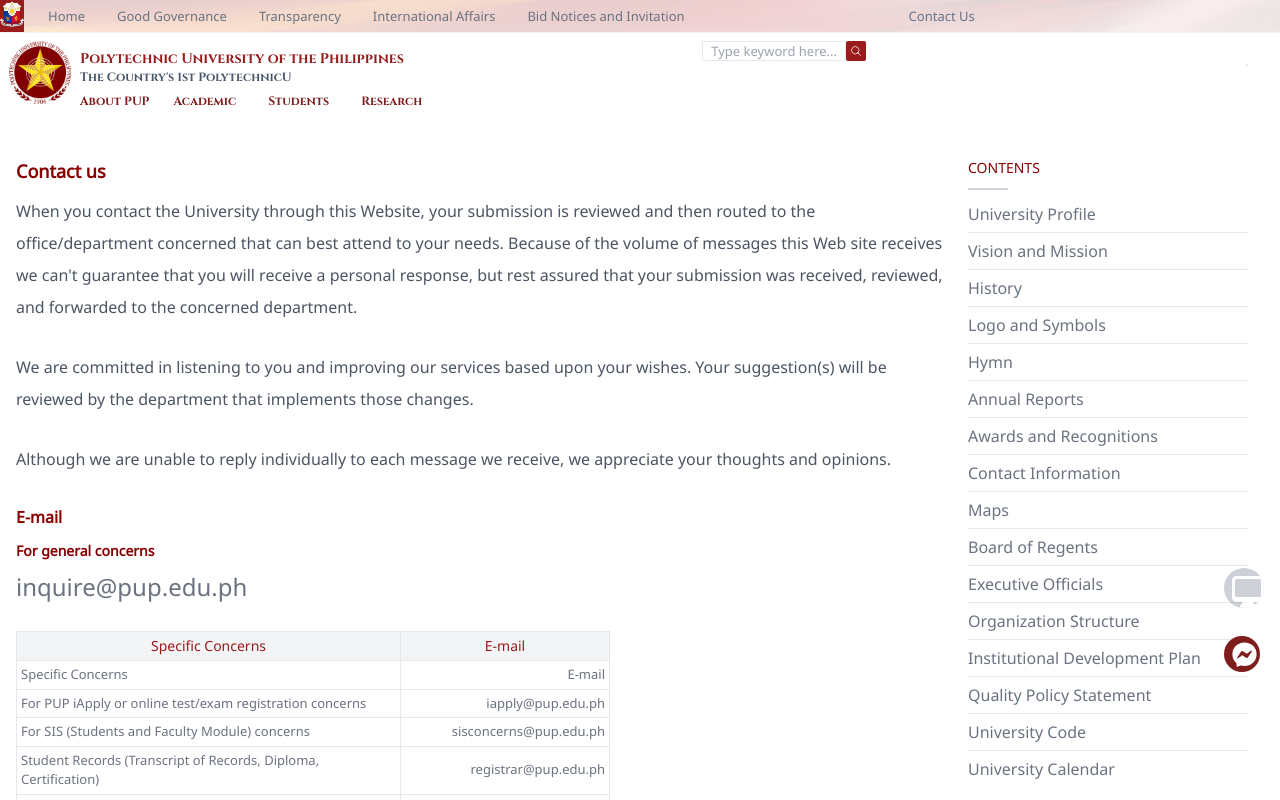
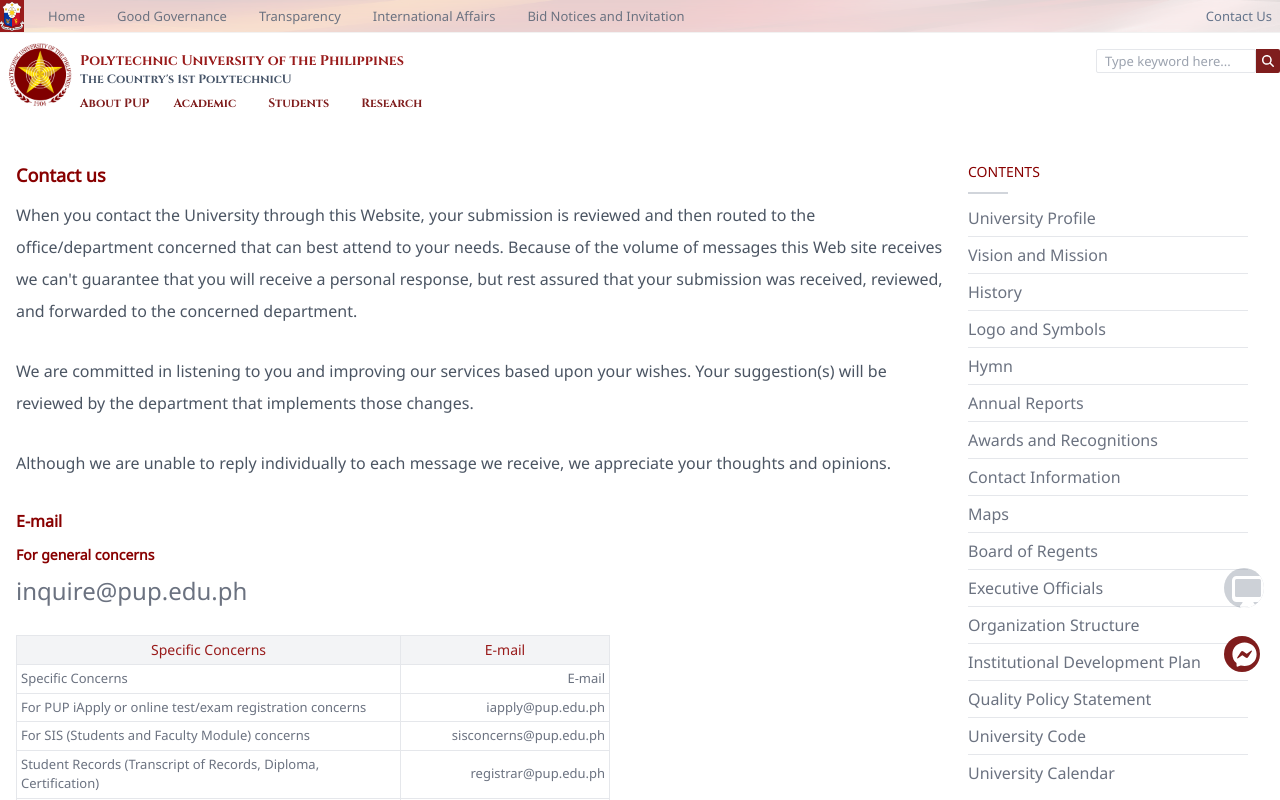
Before and after one commit to chelseyseb/firstProject, a Next.js app: page /contactus in a window 1280 px wide. Shown: the top 800 px of the page. Built offline with nearby package versions, Linux system fonts and the light colour scheme.

Commit message:
navbar fix

```diff
--- a/src/components/fab/index.js
+++ b/src/components/fab/index.js
@@ -125,7 +125,7 @@
                         </React.Fragment>
                       ))}
                     </div>
-                  </div><div onClick={handleClickOutside} className="static fixed inset-0 bg-black -z-10 opacity-80"></div>
+                  </div><div onClick={handleClickOutside} className="static fixed inset-0 bg-black opacity-90 backdrop-saturate-200 backdrop-blur-lg -z-10"></div>
                 </div>
               </div>
             </div>
--- a/src/components/navbar/index.js
+++ b/src/components/navbar/index.js
@@ -2,7 +2,7 @@
 import Link from 'next/link'
 import { Inter } from 'next/font/google'
 import { Formik, Form, Field } from 'formik'
-import { links, academic, studentsLinks, researchLinks } from '@helpers/navbar_data'
+import { links, academic, studentsLinks, researchLinks, menuItems, topNav } from '@helpers/navbar_data'
 
 export default function Navbar() {
   const [showMenu, setShowMenu] = useState(false)
@@ -13,56 +13,39 @@
       <nav className="border-white border-b-1 nav-effects">
         <div className="flex items-center justify-center h-8 lg:justify-between nav-con">
           <div className="flex h-8 ">
-            <ul className="flex flex-row space-y-0 place-self-center lg:space-x-4 ">
-              <li className=" hover:bg-red-800">
-                <img className="flex w-6 h-7 " src="govph.png" />
+            <ul className="flex flex-row space-y-0 place-self-center lg:space-x-4">
+              <li className="hover:bg-red-800">
+                <img className="flex w-6 h-8" src="govph.png" />
               </li>
-              <li className="flex flex-row text-xs text-gray-500 place-items-center ">
-                <Link legacyBehavior href="/">
-                  <a className="hover:bg-red-800 hover:text-white hover:cursor-pointer px-2 py-2 text-[13px]">Home</a>
-                </Link>
-              </li>
-              <li className="flex flex-row hidden text-xs text-gray-500 place-items-center lg:flex">
-                <Link legacyBehavior href="/blogs">
+              {topNav.map((menuItem, index) => (
+                <li
+                  key={index}
+                  className={`flex flex-row text-xs text-gray-500 place-items-center ${
+                    menuItem.hidden ? 'hidden lg:flex' : 'lg:flex'
+                  }`}
+                >
+                  <Link legacyBehavior href={menuItem.href}>
                     <a className="hover:bg-red-800 hover:text-white hover:cursor-pointer px-2 py-2 text-[13px]">
-                    Good Governance
+                      {menuItem.label}
                     </a>
                   </Link>
                 </li>
-              <li className="flex flex-row hidden text-xs text-gray-500 place-items-center lg:flex">
-                <Link legacyBehavior href="/about">
-                  <a className="hover:bg-red-800 hover:text-white hover:cursor-pointer px-2 py-2 text-[13px]">
-                    Transparency
-                  </a>
-                </Link>
-              </li>
-              <li className="flex flex-row hidden text-xs text-gray-500 place-items-center lg:flex">
-                <Link legacyBehavior href="/international">
-                  <a className="hover:bg-red-800 hover:text-white hover:cursor-pointer px-2 py-2 text-[13px]">
-                    International Affairs
-                  </a>
-                </Link>
-              </li>
-              <li className="flex flex-row hidden text-xs text-gray-500 place-items-center lg:flex">
-                <Link legacyBehavior href="/contact">
-                  <a className="hover:bg-red-800 hover:text-white hover:cursor-pointer px-2 py-2 text-[13px]">
-                    Bid Notices and Invitation
-                  </a>
-                </Link>
-              </li>
+              ))}
             </ul>
-
-            <div className="items-center px-4 py-2 pl-0 text-xs lg:pl-0 xl:pl-52 lg:ml-auto text-slate-500">
-              <Link className="hover:bg-red-800 hover:text-white hover:cursor-pointer px-2 py-2 text-[13px]" href="/contactus">
+          </div>
+          <div className="flex items-center py-2 pl-0 text-xs text-slate-500">
+            <Link
+              className="hover:bg-red-800 hover:text-white hover:cursor-pointer px-2 py-2 text-[13px]"
+              href="/contactus"
+            >
               Contact Us
             </Link>
           </div>
         </div>
-        </div>
       </nav>
       <nav>
-        <div className="bg-maroon lg:bg-transparent nav-con">
-          <div className="flex flex-wrap items-center justify-between h-18 ">
+        <div className="flex flex-row bg-maroon lg:bg-transparent nav-con">
+          <div className="flex flex-wrap items-center justify-between h-20 ">
             <div className="flex flex-wrap justify-between">
               <div>
                 <img className="w-16 h-16 mt-2 ml-2 mr-2 " src="puplogo.png" />
@@ -130,9 +113,7 @@
                                   href={link.url}
                                   className="font-thin text-gray-500 hover:text-red-700"
                                   target={link.target}
-                              >
-
-                              </a>
+                                ></a>
                               </p>
                             </li>
                           ))}
@@ -147,8 +128,7 @@
                             <li className="px-4 py-2 rounded hover:bg-white group-hover:block" key={index}>
                               <p className="font-thin text-gray-500 transition duration-200 ease-in-out transform hover:translate-x-2 hover:text-red-700">
                                 {link.title}
-                              <a className="font-thin text-gray-500 hover:text-red-700" href={link.link}>
-                              </a>
+                                <a className="font-thin text-gray-500 hover:text-red-700" href={link.link}></a>
                               </p>
                             </li>
                           ))}
@@ -158,46 +138,43 @@
                   </div>
                 </div>
               </div>
-              <div className="relative top-0 flex float-right">
+            </div>
+          </div>
+          <div className="right-0 flex ml-auto">
             <span>
               <Formik>
                 <Form>
-                      <div className="flex h-5 m-2 lg:flex lg:pl-24 xl:pl-64 ">
+                  <div className="flex h-6 my-4 text-sm">
                     <Field
                       placeholder="Type keyword here..."
-                          className="flex hidden p-2 border rounded-sm flex-end lg:flex w-36 "
+                      className="flex hidden w-40 p-2 border rounded-sm flex-end lg:flex "
                     />
                     <button
                       disabled
-                          className="flex flex-wrap content-center justify-center hidden w-5 h-5 text-white bg-red-800 rounded-sm lg:flex"
+                      className="flex flex-wrap content-center justify-center hidden w-6 h-6 text-white bg-red-900 rounded-r-sm lg:flex"
                     >
                       <svg
+                        className="w-4 h-4 m-1.5"
+                        fill="white"
                         xmlns="http://www.w3.org/2000/svg"
-                            fill="none"
-                            viewBox="0 0 24 24"
-                            stroke-width="1.5"
-                            stroke="currentColor"
-                            class="w-w h-3"
+                        viewBox="0 0 512 512"
                       >
-                            <path
-                              stroke-linecap="round"
-                              stroke-linejoin="round"
-                              d="M21 21l-5.197-5.197m0 0A7.5 7.5 0 105.196 5.196a7.5 7.5 0 0010.607 10.607z"
-                            />
+                        <path d="M416 208c0 45.9-14.9 88.3-40 122.7L502.6 457.4c12.5 12.5 12.5 32.8 0 45.3s-32.8 12.5-45.3 0L330.7 376c-34.4 25.2-76.8 40-122.7 40C93.1 416 0 322.9 0 208S93.1 0 208 0S416 93.1 416 208zM208 352a144 144 0 1 0 0-288 144 144 0 1 0 0 288z" />
                       </svg>
                     </button>
                   </div>
                 </Form>
               </Formik>
             </span>
-              </div></div>
-              <div class=" flex justify-center items-center ">
+          </div>
+
+          <div class=" flex justify-center items-center lg:hidden">
             <button
-                  className="absolute border outline-none top-16 right-8 "
+              className="flex items-center justify-center h-8 mr-6 bg-transparent border border-white w-9 top-16 right-8 "
               onClick={() => setShowMenu(!showMenu)}
             >
               <svg
-                    class="lg:hidden w-6 h-6 text-gray-300 hover:text-gray-500 "
+                class="lg:hidden w-6 h-5 text-white  "
                 x-show="!showMenu"
                 fill="none"
                 stroke-linecap="round"
@@ -211,18 +188,15 @@
             </button>
           </div>
 
-            <div
-              className={`lg:hidden w-full  ${showMenu ? 'block' : 'hidden'}`}
-              x-show={showMenu ? 'false' : 'true'}
-            >
+          <div className={`lg:hidden w-full  ${showMenu ? 'block' : 'hidden'}`} x-show={showMenu ? 'false' : 'true'}>
             <div className="">
-                <ul className="w-full bg-white divide-y divide-gray-300 ">
-                  <li className="mt-2 active">
-                    <a
-                      href="index.html"
-                      className="flex items-center justify-between px-2 py-4 "
-                    >
-                      <p className='items-center justify-center text-gray-600 body-font hover:text-red-800 hover:underline'>About PUP</p>
+              <ul className="w-full bg-white divide-y divide-gray-300">
+                {menuItems.map((menuItem, index) => (
+                  <li key={index} className="mt-2 active">
+                    <a href={menuItem.href} className="flex items-center justify-between px-2 py-4">
+                      <p className="items-center justify-center text-gray-600 body-font hover:text-red-800 hover:underline">
+                        {menuItem.label}
+                      </p>
                       <svg
                         className="w-4 h-4 text-gray-600"
                         viewBox="0 0 24 24"
@@ -236,68 +210,8 @@
                       </svg>
                     </a>
                   </li>
-
-                  <li>
-                    <a
-                      href="#services"
-                      className="flex items-center justify-between px-2 py-4 text-sm "
-                    >
-                      <p className='items-center justify-center text-gray-600 body-font hover:text-red-800 hover:underline'>Academic</p>
-                      <svg
-                        className="w-4 h-4 text-gray-600"
-                        viewBox="0 0 24 24"
-                        fill="none"
-                        stroke="currentColor"
-                        strokeWidth="2"
-                        strokeLinecap="round"
-                        strokeLinejoin="round"
-                      >
-                        <polyline points="6 9 12 15 18 9"></polyline>
-                      </svg>
-                    </a>
-                  </li>
-
-                  <li>
-                    <a
-                      href="#about"
-                      className="flex items-center justify-between px-2 py-4 text-sm "
-                    >
-                      <p className='items-center justify-center text-gray-600 body-font hover:text-red-800 hover:underline'>Students</p>
-                      <svg
-                        className="w-4 h-4 text-gray-600"
-                        viewBox="0 0 24 24"
-                        fill="none"
-                        stroke="currentColor"
-                        strokeWidth="2"
-                        strokeLinecap="round"
-                        strokeLinejoin="round"
-                      >
-                        <polyline points="6 9 12 15 18 9"></polyline>
-                      </svg>
-                    </a>
-                  </li>
-
-                  <li>
-                    <a
-                      href="#contact"
-                      className="flex items-center justify-between px-2 py-4 "
-                    >
-                      <p className='items-center justify-center text-gray-600 body-font hover:text-red-800 hover:underline'>Research</p>
-                      <svg
-                        className="w-4 h-4 text-gray-600"
-                        viewBox="0 0 24 24"
-                        fill="none"
-                        stroke="currentColor"
-                        strokeWidth="2"
-                        strokeLinecap="round"
-                        strokeLinejoin="round"
-                      >
-                        <polyline points="6 9 12 15 18 9"></polyline>
-                      </svg>
-                    </a>
-                  </li>
+                ))}
               </ul>
-              </div>
             </div>
           </div>
         </div>
--- a/src/helpers/navbar_data.js
+++ b/src/helpers/navbar_data.js
@@ -1,3 +1,18 @@
+export const menuItems = [
+  { label: 'About PUP', href: 'index.html' },
+  { label: 'Academic', href: '#services' },
+  { label: 'Students', href: '#about' },
+  { label: 'Research', href: '#contact' },
+];
+
+export const topNav = [
+  { label: 'Home', href: '/' },
+  { label: 'Good Governance', href: '/blogs', hidden: true },
+  { label: 'Transparency', href: '/about', hidden: true },
+  { label: 'International Affairs', href: '/international', hidden: true },
+  { label: 'Bid Notices and Invitation', href: '/contact', hidden: true },
+];
+
 export const links = [
     { href: '/about/', label: 'University Profile' },
     { href: '/about/vm', label: 'Vision and Mission' },
--- a/src/pages/international/index.js
+++ b/src/pages/international/index.js
@@ -97,11 +97,11 @@
                         </div>
 
 
-                      <div className="flex flex-col lg:pt-5 hover:underline">
+                      <div className="flex flex-col lg:pt-5 ">
                         <Link legacyBehavior href={{ pathname: `/international/${value.id}` }}>
                         <p
 
-                          className="font-bold text-center text-red-800 body-font lg:text-left "
+                          className="font-bold text-center text-red-800 hover:underline body-font lg:text-left "
                         >
                           {value.title}
                         </p></Link>
```
Lines whose indentation alone changed are shown as unchanged.
